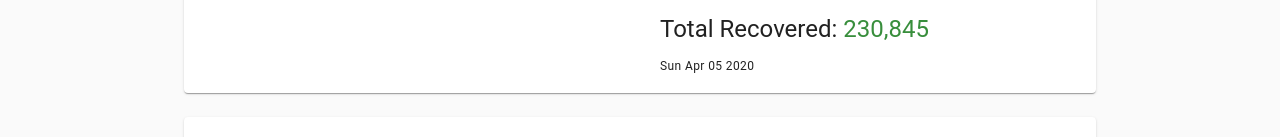
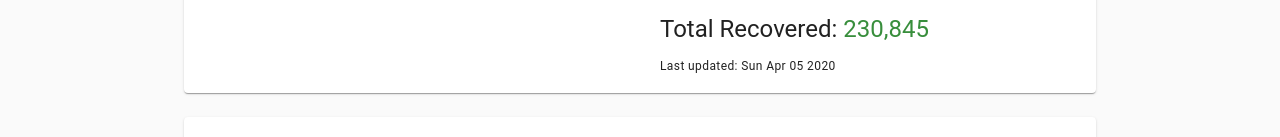
Before and after one commit to 4ools/covid-19, a React (Create React App) app: page / in a window 1280 px wide. Shown: the part 343-480 px from the top of the page. Built offline with nearby package versions, Linux system fonts and the light colour scheme.

Commit message:
add last updated next to the date

```diff
--- a/src/components/summary/Summary.js
+++ b/src/components/summary/Summary.js
@@ -36,7 +36,7 @@ const Summary = ({ figures, date }) => {
           );
         })}
       </ul>
-      <Typography variant="caption"> {date} </Typography>
+      <Typography variant="caption">Last updated: {date} </Typography>
     </React.Fragment>
   );
 };
```
